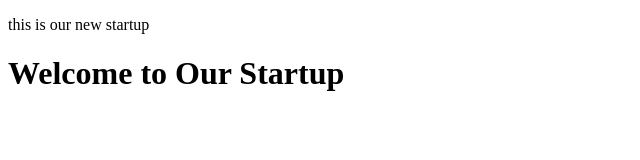
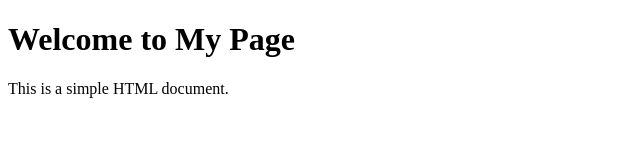
Before and after one commit to BANDHU-alt/cicd-8august, a plain HTML site: page index.html in a window 1280 px wide. Shown: the whole page, without its empty margins (0-640 px from the left). Drawn offline with Linux system fonts and the light colour scheme.

Commit message:
new code

```diff
--- a/index.html
+++ b/index.html
@@ -6,8 +6,9 @@
     <title>Document</title>
 </head>
 <body>
-    <p> this is our new startup</p>
-    <h1>Welcome to Our Startup</h1>
+    <h1>Welcome to My Page</h1>
+    <p>This is a simple HTML document.</p>
+
 
 </body>
 </html>
```
